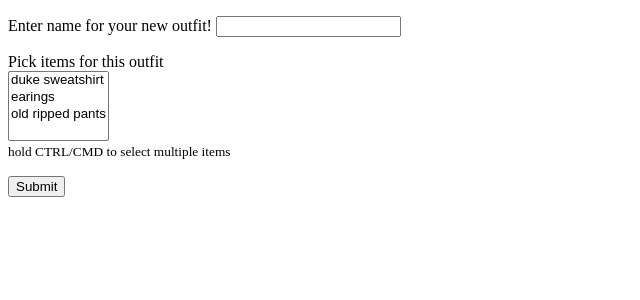
After one commit to mannyjimen/MannyPythonAnywhere, a Flask app: page /createOutfit in a window 1280 px wide. The commit adds this page. Shown: the top 300 px of the page, without its empty margins (0-640 px from the left). Run offline with Flask 3, Linux system fonts and the light colour scheme; data comes from the database, SQL or seed files in the repository; both versions use the stored data as it was after the commit.

Commit message:
implemented outfit feature

```diff
--- a/WardrobeProject/app.py
+++ b/WardrobeProject/app.py
@@ -4,7 +4,7 @@ from flask_wtf import FlaskForm
 import sqlite3
 import os
 
-from wtforms import SelectField, StringField, SubmitField, BooleanField
+from wtforms import SelectField, StringField, SubmitField, SelectMultipleField
 from wtforms.validators import DataRequired
 
 app = Flask(__name__)
@@ -28,6 +28,11 @@ def init_db():
 
                       CREATE TABLE IF NOT EXISTS Wardrobe (
                       wardrobe_name TEXT PRIMARY KEY
+                      );
+
+                      CREATE TABLE IF NOT EXISTS Outfit (
+                      outfit_name TEXT,
+                      item_id INTEGER REFERENCES Item(item_id)
                       );
 
                       CREATE TABLE IF NOT EXISTS Item (
@@ -79,12 +84,49 @@ class ItemForm(FlaskForm):
     submit = SubmitField("Submit")
 
 class WardrobeForm(FlaskForm):
-    wardrobe_name = StringField("Enter name for your new Wardrobe!")
+    wardrobe_name = StringField("Enter name for your new Wardrobe!", validators=[DataRequired()])
     submit = SubmitField("Submit")
 
 class MoveItemForm(FlaskForm):
     wardrobe_name = SelectField("Select new wardrobe for item", choices = [])
     submit = SubmitField("Submit")
+
+class OutfitForm(FlaskForm):
+    outfit_name = StringField("Enter name for your new outfit!", validators=[DataRequired()])
+    items = SelectMultipleField("Pick items for this outfit", coerce=int, choices=[])
+    submit = SubmitField("Submit")
+
+@app.route("/createOutfit", methods=["GET", "POST"])
+def createOutfit():
+    form = OutfitForm()
+
+    with sqlite3.connect(DB_PATH) as conn:
+        cur = conn.cursor()
+        cur.execute("SELECT item_id, item_name FROM Item")
+        rows = cur.fetchall()
+
+    form.items.choices = [(row[0], row[1]) for row in rows]
+
+    if form.validate_on_submit():
+        try:
+            with sqlite3.connect(DB_PATH) as conn:
+                outfit_name = form.outfit_name.data
+                item_ids = form.items.data
+
+                cur = conn.cursor()
+                for item_id in item_ids:
+                    cur.execute("""
+                                INSERT INTO Outfit
+                                (outfit_name, item_id)
+                                VALUES
+                                (?, ?);
+                                """, (outfit_name, item_id))
+                print("added outfit successfully")
+        except sqlite3.IntegrityError as e:
+            print(f"error: {e}")
+            return "error: outfit with chosen name already exists"
+        return redirect(url_for('home'))
+    return render_template("outfit_form.html", form=form)
 
 @app.route("/")
 def home():
@@ -119,6 +161,8 @@ def addItem():
                 print("added new item successfully")
         except sqlite3.IntegrityError:
             return "error: item with chosen name already exists"
+        return redirect(url_for('home'))
+
     return render_template("form.html", form=form)
 
 
@@ -139,6 +183,7 @@ def addWardrobe():
                 print("added new wardrobe successfully")
         except sqlite3.IntegrityError:
             return "error: wardrobe with chosen name already exists"
+        return redirect(url_for('home'))
 
     return render_template("wardrobe_form.html", form=form)
 
--- a/WardrobeProject/templates/home.html
+++ b/WardrobeProject/templates/home.html
@@ -10,5 +10,6 @@
     <a href="{{ url_for('addItem') }}"> Add Item </a> <br>
     <a href="{{ url_for('addWardrobe')}}"> Add Wardrobe </a> <br>
     <a href="{{ url_for('allItems')}}"> View All Items </a> <br>
+    <a href="{{ url_for('createOutfit')}}">Create Outfit</a>
 </body>
 </html>
--- /dev/null
+++ b/WardrobeProject/templates/outfit_form.html
@@ -0,0 +1,26 @@
+<!DOCTYPE html>
+<html>
+<head>
+    <title>Add Outfit</title>
+</head>
+<body>
+    <form method="POST">
+        {{ form.hidden_tag() }}
+
+        <p>
+            {{ form.outfit_name.label }}
+            {{ form.outfit_name() }}
+        </p>
+
+        <p>
+            {{ form.items.label }} <br>
+            {{ form.items() }} <br>
+
+            <small>hold CTRL/CMD to select multiple items</small>
+        </p>
+
+        <p>{{ form.submit() }}</p>
+    </form>
+
+</body>
+</html>
```
Also changed, not shown: WardrobeProject/myWardrobe.db.
